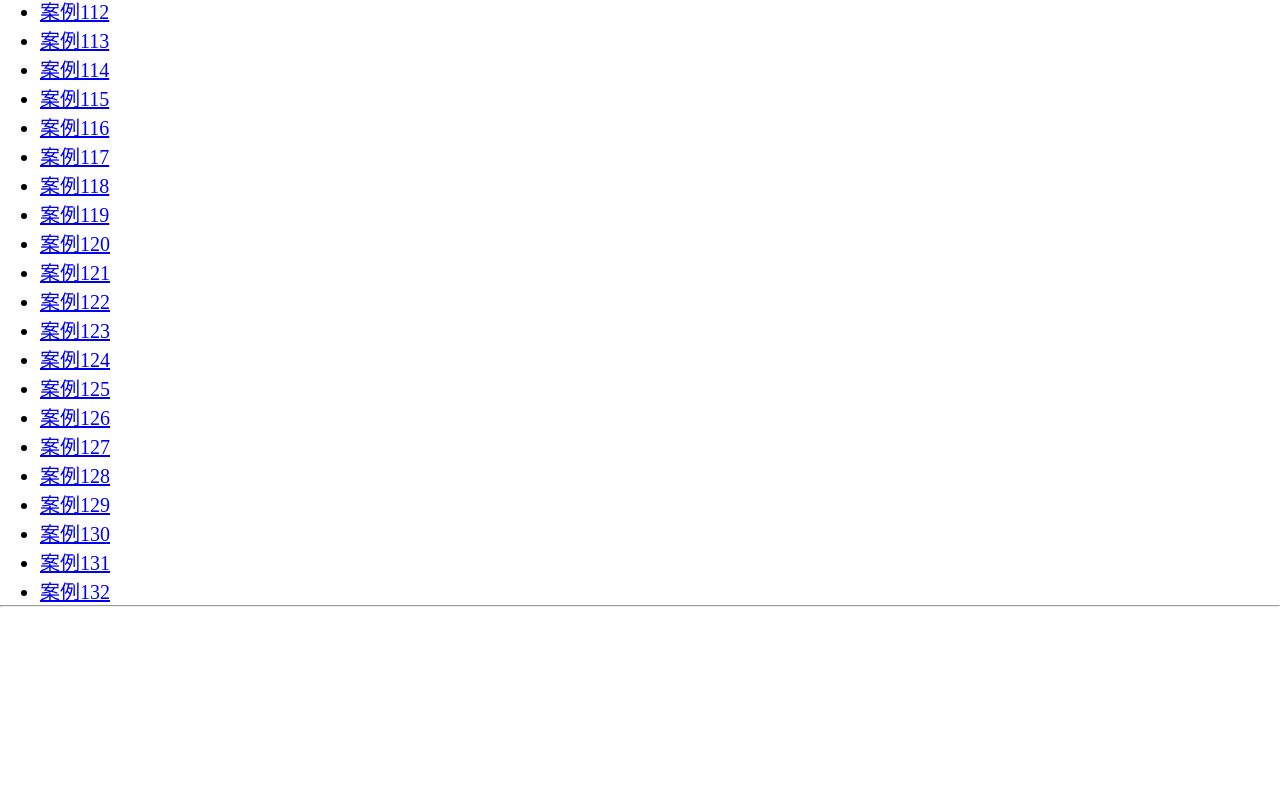
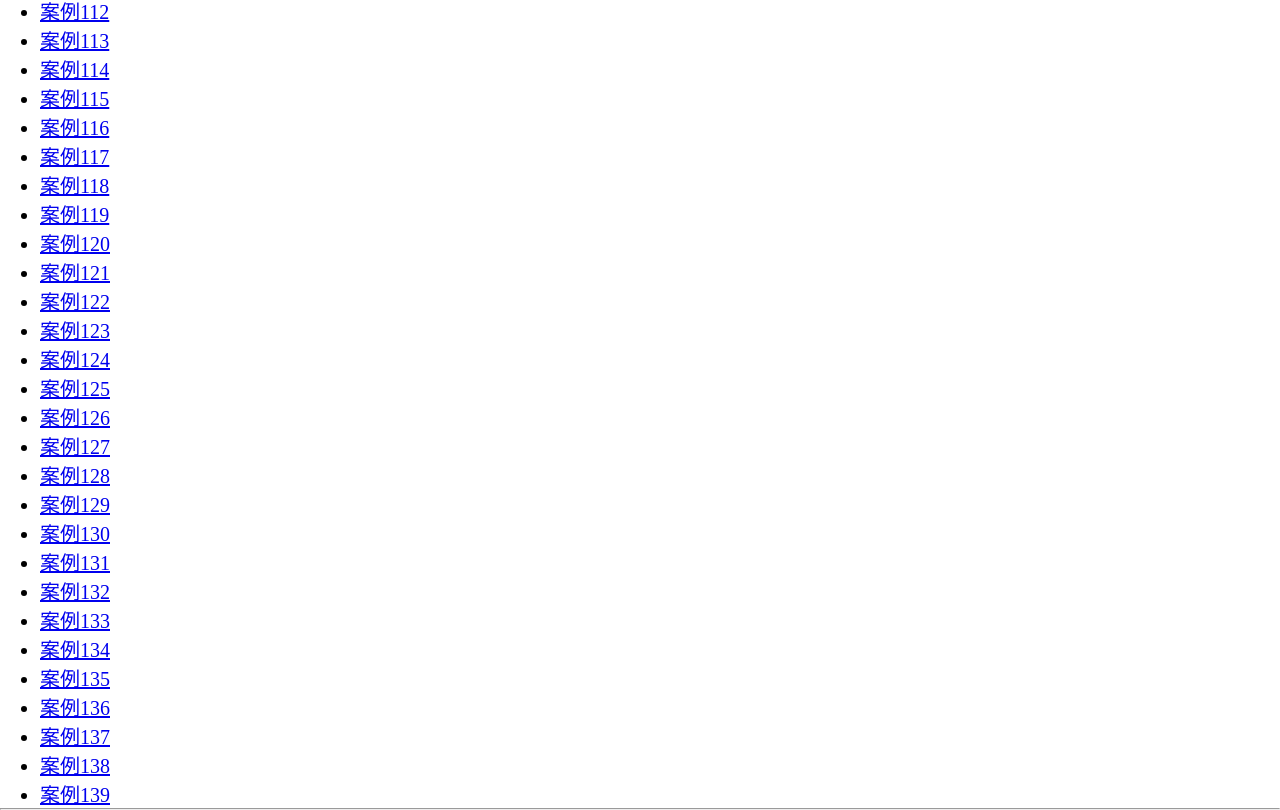
Before and after one commit to techrookiewyx/React-exercise, a React (Create React App) app in the folder example/demo/: page /#/ in a window 1280 px wide. Shown: the part 3223-4033 px from the top of the page. Before the commit the page ends 3830 px from the top, so only its background shows below. Built offline with nearby package versions, Linux system fonts and the light colour scheme.

Commit message:
导入案例

```diff
--- a/example/demo/src/App.jsx
+++ b/example/demo/src/App.jsx
@@ -269,6 +269,20 @@ import ReducerChatResetInput from "./130-reset-input";
 import ReducerChatChangeKeep from "./131-reducer-char-keep-mgs";
 //132  实现useReducer
 import ComeTureReducer from "./132-cometure-useReducer";
+//133  props的传递
+import PropsLevel from "./133-props-level";
+//134  props的传递2
+import PropsLevelTwo from "./134-props-level2";
+//135  context案例
+import ContextLevel from "./135-context-Level";
+//136  相同的组件中使用并提供 context
+import Page from "./136-use-and-provider";
+//137  Context 会穿过中间层级的组件
+import ProfilePage from "./137-ProfilePage";
+//138  context挑战-用context替代逐层 props
+import ContextChallange from "./138-context-replace-props";
+//139  reducer-任务列表案例
+import TaskApp from "./139-reducer-case";
 export default function App() {
   return (
     <>
@@ -406,6 +420,13 @@ export default function App() {
           <Route path="/case-130" element={<ReducerChatResetInput />} />
           <Route path="/case-131" element={<ReducerChatChangeKeep />} />
           <Route path="/case-132" element={<ComeTureReducer />} />
+          <Route path="/case-133" element={<PropsLevel />} />
+          <Route path="/case-134" element={<PropsLevelTwo />} />
+          <Route path="/case-135" element={<ContextLevel />} />
+          <Route path="/case-136" element={<Page/>} />
+          <Route path="/case-137" element={<ProfilePage/>} />
+          <Route path="/case-138" element={<ContextChallange/>} />
+          <Route path="/case-139" element={<TaskApp/>} />
         {/*</Route>*/}
       </Routes>
     </>
--- a/example/demo/src/UlList.jsx
+++ b/example/demo/src/UlList.jsx
@@ -400,6 +400,27 @@ export default function UlList() {
       <li>
        <Link to='/case-132'>案例132</Link>
       </li>
+      <li>
+       <Link to='/case-133'>案例133</Link>
+      </li>
+      <li>
+       <Link to='/case-134'>案例134</Link>
+      </li>
+      <li>
+       <Link to='/case-135'>案例135</Link>
+      </li>
+      <li>
+       <Link to='/case-136'>案例136</Link>
+      </li>
+      <li>
+       <Link to='/case-137'>案例137</Link>
+      </li>
+      <li>
+       <Link to='/case-138'>案例138</Link>
+      </li>
+      <li>
+       <Link to='/case-139'>案例139</Link>
+      </li>
       </ul>
       <hr/>
       {/*<Outlet/>*/}
```
